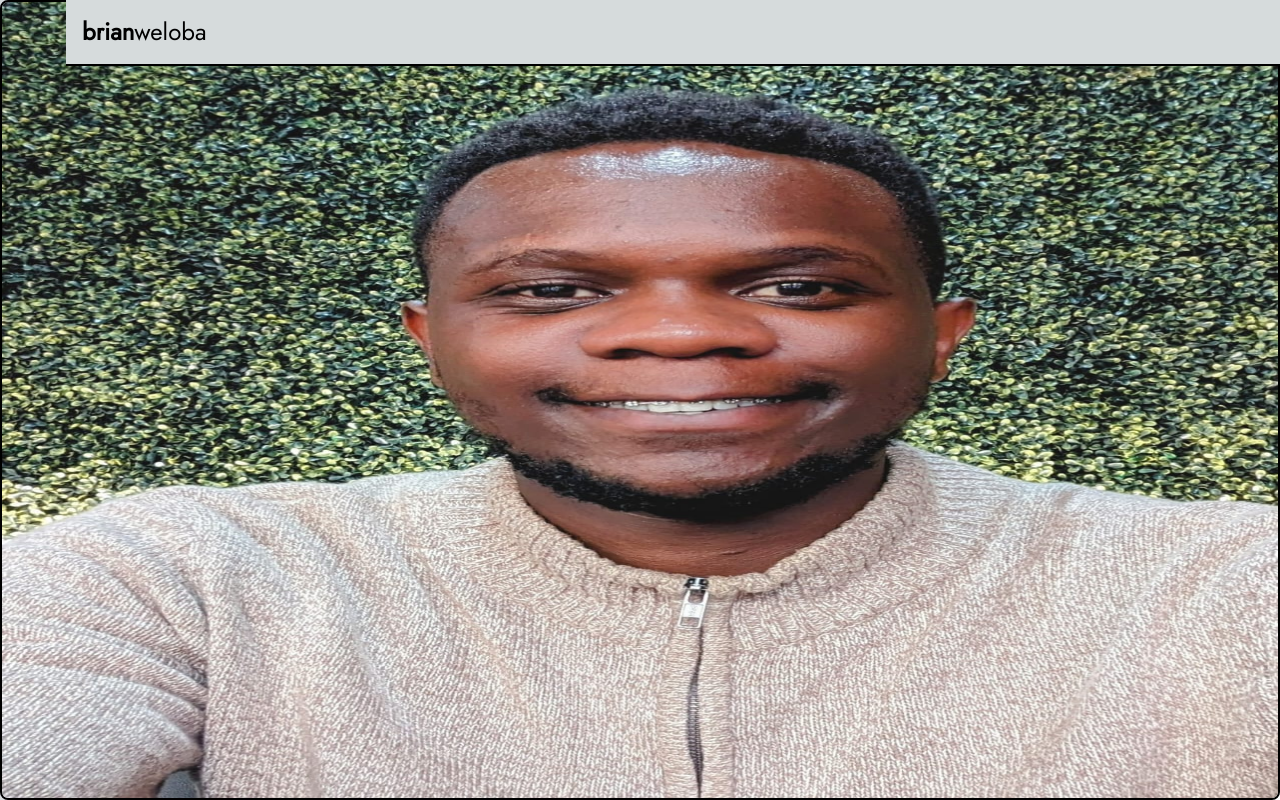
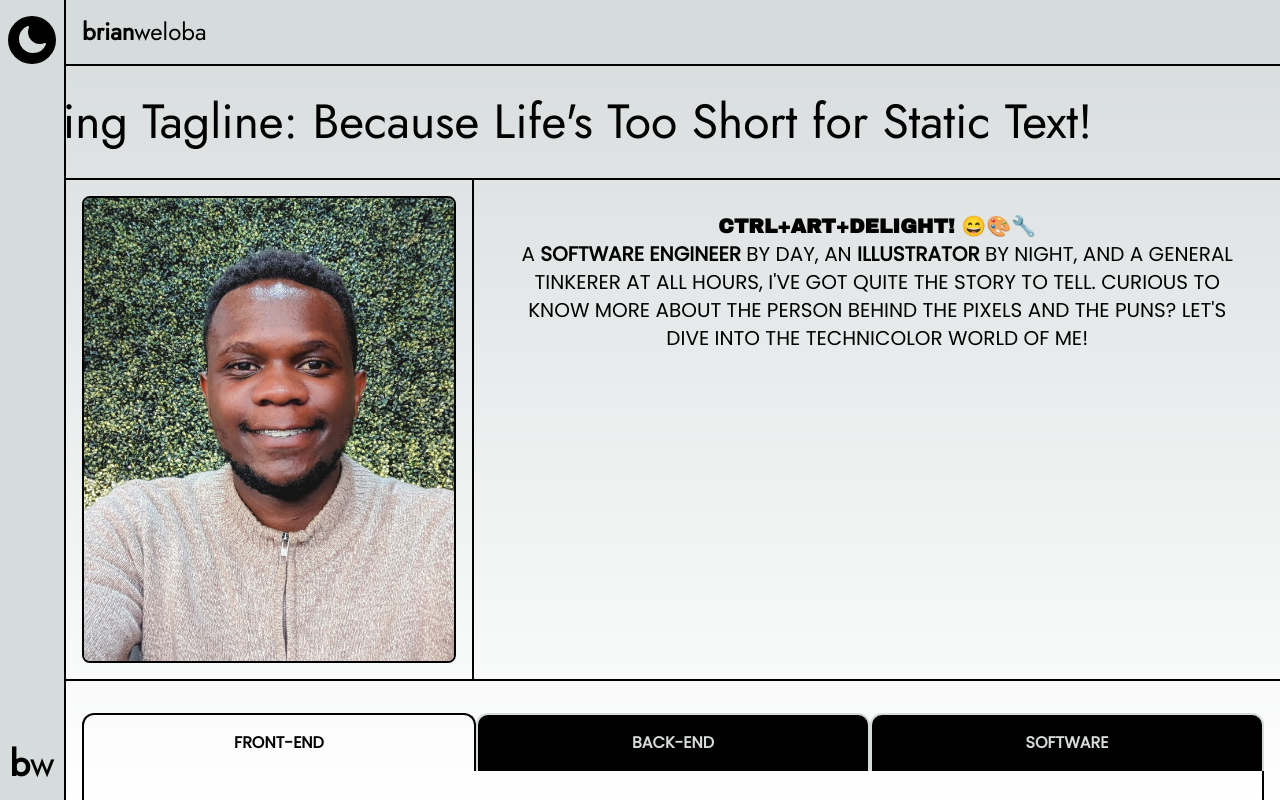
Before and after one commit to Brian-Weloba/personal-website, a Next.js app: page / in a window 1280 px wide. Built offline with nearby package versions, Linux system fonts and the light colour scheme.

Commit message:
optimize

```diff
--- a/pages/index.tsx
+++ b/pages/index.tsx
@@ -157,7 +157,8 @@ export default function Home() {
 							src={profilePic}
 							alt="Picture of the author"
 							priority
-							fill={true}
+							placeholder="blur"
+							quality={50}
 						/>
 					</div>
 					<div className=" border-l-0 md:border-l-2 border-b-2 bdr h-auto p-4 md:p-8 text-base md:text-xl  font-poppins text-center">
```
